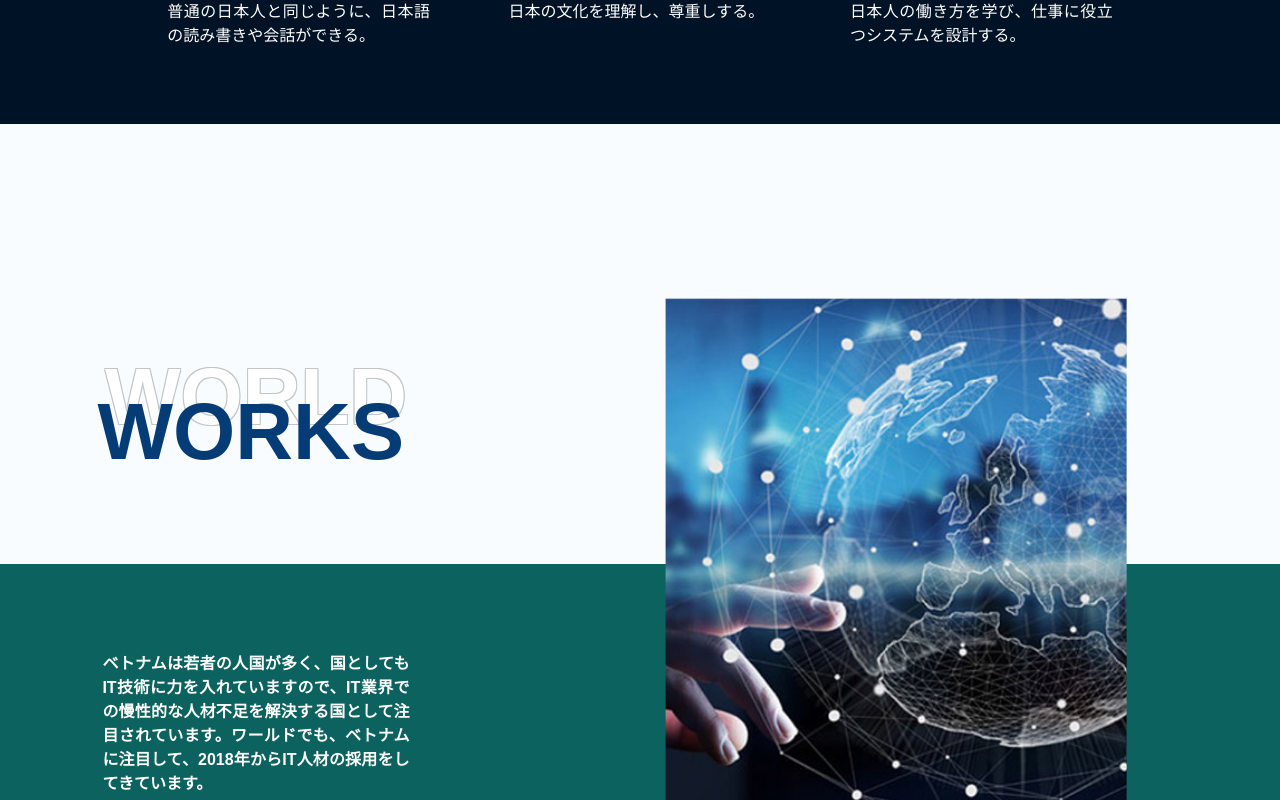
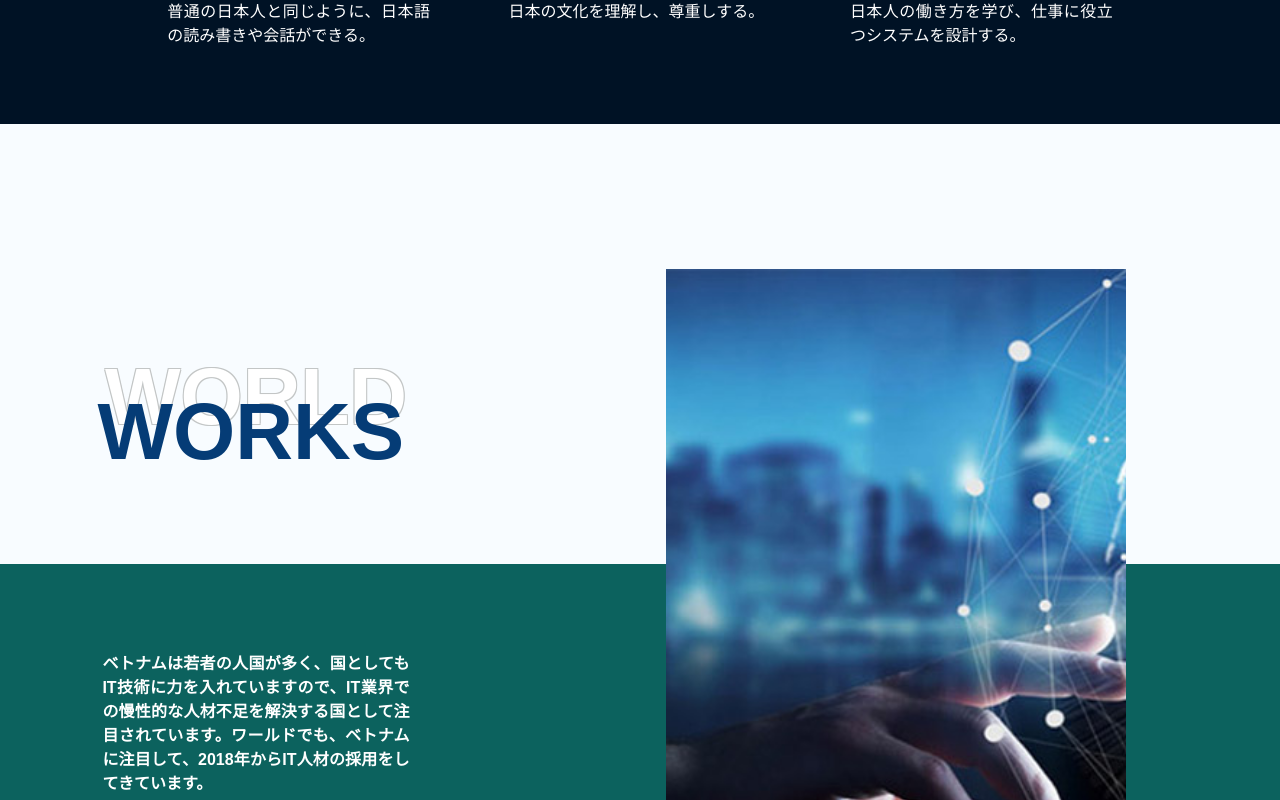
Before and after one commit to rokkuminchan/digitalmarketing, a React (Create React App) app: page / in a window 1280 px wide. Shown: the part 1460-2260 px from the top of the page. Built offline with nearby package versions, Linux system fonts and the light colour scheme.

Commit message:
Edit University animation

```diff
--- a/src/sections/about us/UniversityHeader.js
+++ b/src/sections/about us/UniversityHeader.js
@@ -3,6 +3,7 @@ import React from 'react';
 import {Wrapper, LogoInner, Logo, Content, Background1, Background2, Image} from "./UniversityHeader.styles"
 
 const UniversityHeader = (props) => {
+
   return (
       <Wrapper>
         <LogoInner>
--- a/src/sections/about us/UniversityHeader.styles.js
+++ b/src/sections/about us/UniversityHeader.styles.js
@@ -9,7 +9,7 @@ export const Wrapper = styled.div({
         "content background2"
    `,
    gridTemplateColumns: "1fr 1.5fr",
-   gridTemplateRows: "1fr 1.2fr",
+   gridTemplateRows: "0.7fr 1.2fr",
    fontSize: "16px",
    fontWeight: 700,
    [mq[2]]: {
@@ -20,13 +20,7 @@ export const Wrapper = styled.div({
             "background2"
         `,
         gridTemplateColumns: "1fr",
-        gridTemplateRows: "0.5fr 0.5fr 1fr 1fr"
-    },
-    [mq[0]]: {
-        gridTemplateRows: "1fr 1fr 1fr 1fr"
-    },
-    [mq[1]]: {
-        gridTemplateRows: "0.3fr 0.3fr 1fr 1fr"
+        gridTemplateRows: "0.1fr 0.1fr 0.25fr 0.25fr"
     },
 })
 
@@ -123,23 +117,14 @@ export const Background2 = styled.div({
 export const Image = styled.div({
     gridRow: `background1-start / background2-end`,
     gridColumn: `background1-start / background2-end`,
-    width: "100%",
-     height: "90%",
-     position: "relative",
-   '& img': {
-       objectFit: "cover",
-       width: "60%",
-       height: "60%",
-       position: "absolute",
-       top: "50%",
-       left: "50%",
-       transform: `translate(-50%, -50%)`,
-       [mq[2]]: {
-            width: "80%",
-        },
-        [mq[0]]: {
-            top:"60%"
-        },
-
-   }
+    width: "60%",
+    height: "50%",
+    position: "relative",
+    paddingBottom: "60%",
+    overflow: "hidden",
+    top: "15%",
+    left: "20%",
+    '& img': {
+        height: "140%",
+    }
 })
--- a/src/sections/about us/UniversityList.js
+++ b/src/sections/about us/UniversityList.js
@@ -20,21 +20,21 @@ const UniversityList = (props) => {
             universityRefs.current.push(el)
         }
     }
+
+
     useEffect(() => {
         const university = gsap.utils.toArray(universityRefs.current)
         university.forEach(el => {
             const section = el.querySelectorAll('div')
             const tl = gsap.timeline({
-                paused: true,
                 scrollTrigger: {
                     trigger: el,
                     start: "top 85%",
                     end: "80% center",
-                    scrub: true,
                 }
             })
-            tl.fromTo (section, {autoAlpha: 0}, {autoAlpha: 1, ease: "power3.out", stagger: {
-                from: "start", each: .1, repeat: 0
+            tl.from (section, {xPercent: "-20", autoAlpha: 0, ease: "power3.out", stagger: {
+                from: "start", each: .1
               }},0)
         })
 
@@ -46,10 +46,10 @@ const UniversityList = (props) => {
         });
     },[])
     return (
-        <Wrapper className ="wrapper">
+        <Wrapper>
             <Container>
                 <UniversitiesList>
-                    <Row className="row" ref={el => (rowRef = el)}>
+                    <Row ref={el => (rowRef = el)}>
                         {
                             universityItem.map((item, index) => {
                                 return(
```
